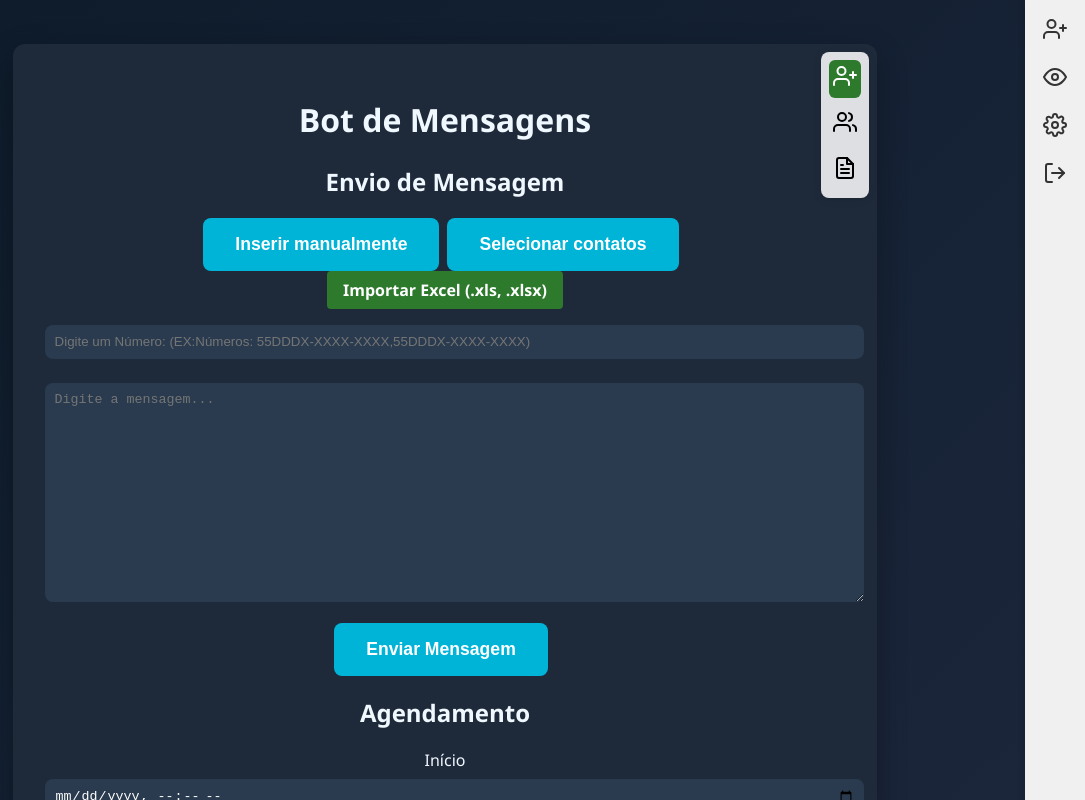
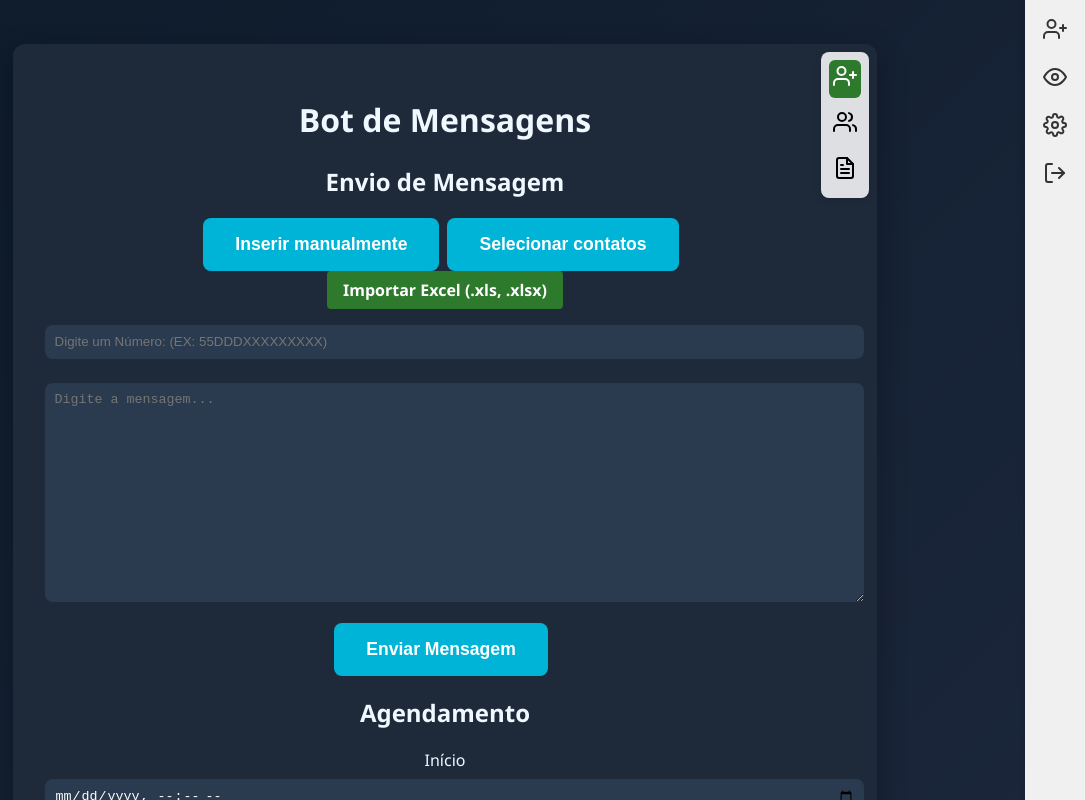
Before and after one commit to Caldeira1996/Bot-Automation, a React (Vite) app in the folder bot-wpp/mensagem-bot-frontend/: page /app in a window 1280 px wide. Shown: the whole page, without its empty margins (195-1280 px from the left). Built offline with nearby package versions, Linux system fonts and the light colour scheme.

Commit message:
Update
Update no funcionamento do mini sidebar

```diff
--- a/bot-wpp/mensagem-bot-frontend/src/App.tsx
+++ b/bot-wpp/mensagem-bot-frontend/src/App.tsx
@@ -1,6 +1,6 @@
 import { useState, useEffect, useRef } from "react";
 import type { Contact } from "./types";
-import MessageEditor from "./components/MessageEditor";
+import MessageEditor, { type MessageEditorRef } from "./components/MessageEditor";
 import ContactAddModal from "./components/ContactAddModal";
 import ContactListModal from "./components/ContactListModal";
 import ScheduleForm from "./components/ScheduleForm";
@@ -15,8 +15,9 @@ export default function App() {
   const [addOpen, setAddOpen] = useState(false);
   const [listOpen, setListOpen] = useState(false);
   const [activeTab, setActiveTab] = useState<"manual" | "contatos">("manual");
+  const [showSelectModal, setShowSelectModal] = useState(false);
 
-  const fileInputRef = useRef<HTMLInputElement>(null);
+  const messageEditorRef = useRef<MessageEditorRef>(null);
 
   useEffect(() => {
     const salvos = localStorage.getItem("contatos");
@@ -38,10 +39,6 @@ export default function App() {
     setContacts((prev) => prev.filter((_, i) => i !== indexToRemove));
   const handleClearAll = () => setContacts([]);
 
-  const handleFileClick = () => {
-    fileInputRef.current?.click();
-  };
-
   return (
     <>
       <main className="container" style={{ position: "relative" }}>
@@ -56,20 +53,18 @@ export default function App() {
           </button>
           <button
             title="Selecionar Contatos"
-            onClick={() => setActiveTab("contatos")}
+            onClick={() => setShowSelectModal(true)}
             className={activeTab === "contatos" ? "active" : ""}
           >
             <FiUsers />
           </button>
-          <button title="Importar Excel" onClick={handleFileClick}>
+
+          <button
+            title="Importar Excel"
+            onClick={() => messageEditorRef.current?.triggerFileInput()}
+          >
             <FiFileText />
           </button>
-          <input
-            type="file"
-            accept=".xlsx,.xls,.docx"
-            ref={fileInputRef}
-            style={{ display: "none" }}
-          />
         </div>
 
         <h1>Bot de Mensagens</h1>
@@ -88,11 +83,14 @@ export default function App() {
         )}
 
         <MessageEditor
+          ref={messageEditorRef}
           template={template}
           setTemplate={setTemplate}
           contacts={contacts}
           activeTab={activeTab}
           setActiveTab={setActiveTab}
+          showSelectModal={showSelectModal}
+          setShowSelectModal={setShowSelectModal}
         />
 
         <ScheduleForm onSchedule={(s) => console.log("Agendar", s)} />
--- a/bot-wpp/mensagem-bot-frontend/src/components/MessageEditor.tsx
+++ b/bot-wpp/mensagem-bot-frontend/src/components/MessageEditor.tsx
@@ -1,45 +1,59 @@
-import { useState } from "react";
-import type { Dispatch, SetStateAction } from "react";
-import type { Contact } from "../types";
+import {
+  useState,
+  useImperativeHandle,
+  forwardRef,
+  useRef,
+  type Dispatch,
+  type SetStateAction,
+} from "react";
 import mammoth from "mammoth";
 import * as XLSX from "xlsx";
-
 import ContactSelectModal from "./ContactSelectModal";
+import type { Contact } from "../types";
 import "../styles/message-editor.css";
 
 interface MessageEditorProps {
   template: string;
   setTemplate: Dispatch<SetStateAction<string>>;
   contacts: Contact[];
-
   activeTab: "manual" | "contatos";
-  setActiveTab: React.Dispatch<React.SetStateAction<"manual" | "contatos">>;
+  setActiveTab: Dispatch<SetStateAction<"manual" | "contatos">>;
+  showSelectModal: boolean;
+  setShowSelectModal: Dispatch<SetStateAction<boolean>>;
 }
 
-export default function MessageEditor({
-  template,
-  setTemplate,
-  contacts,
-}: MessageEditorProps) {
+export type MessageEditorRef = {
+  triggerFileInput: () => void;
+};
+
+const MessageEditor = forwardRef<MessageEditorRef, MessageEditorProps>(function MessageEditor(
+  { template, setTemplate, contacts, activeTab, setActiveTab, showSelectModal, setShowSelectModal },
+  ref
+) {
   const [manualPhones, setManualPhones] = useState("");
   const [selectedPhones, setSelectedPhones] = useState<string[]>([]);
-  const [activeTab, setActiveTab] = useState<"manual" | "contatos">("manual");
   const [sending, setSending] = useState(false);
-  const [showSelectModal, setShowSelectModal] = useState(false);
 
-  // Novo: juntar manual + contatos
+  const fileInputRef = useRef<HTMLInputElement>(null);
+
+  useImperativeHandle(ref, () => ({
+    triggerFileInput: () => {
+      fileInputRef.current?.click();
+    },
+    openSelectModal: () => {
+      setShowSelectModal(true);
+    }
+  }));
+
   const manualList = manualPhones
     .split(",")
     .map((p) => p.trim())
     .filter((p) => p.length > 0);
 
   const mergedPhones = Array.from(new Set([...manualList, ...selectedPhones]));
-
   const validPhones = mergedPhones.filter((p) => /^\d{12,13}$/.test(p));
   const invalidPhones = mergedPhones.filter((p) => !/^\d{12,13}$/.test(p));
-
-  const allPhonesValid = mergedPhones.length > 0 && invalidPhones.length === 0;
-  const phoneIsValid = mergedPhones.length > 0 && allPhonesValid;
+  const phoneIsValid = mergedPhones.length > 0 && invalidPhones.length === 0;
   const msgIsValid = template.trim().length > 0;
 
   async function handleSubmit(e: React.FormEvent) {
@@ -142,11 +156,11 @@ export default function MessageEditor({
             type="file"
             accept=".xlsx,.xls,.docx"
             onChange={handleFile}
+            ref={fileInputRef}
             style={{ display: "none" }}
           />
         </div>
 
-        {/* Contador e balões */}
         {mergedPhones.length > 0 && (
           <div className="import-summary">
             <div className="import-counts">
@@ -181,11 +195,10 @@ export default function MessageEditor({
           </div>
         )}
 
-        {/* Campo de entrada e mensagem */}
         {activeTab === "manual" && (
           <input
             className="input w-full"
-            placeholder="Digite um Número: (EX:Números: 55DDDX-XXXX-XXXX,55DDDX-XXXX-XXXX)"
+            placeholder="Digite um Número: (EX: 55DDDXXXXXXXXX)"
             value={manualPhones}
             onChange={(e) => {
               const onlyDigitsAndComma = e.target.value.replace(/[^\d,]/g, "");
@@ -202,11 +215,7 @@ export default function MessageEditor({
           onChange={(e) => setTemplate(e.target.value)}
         />
 
-        <button
-          className="btn"
-          disabled={!phoneIsValid || !msgIsValid || sending}
-          onClick={handleSubmit}
-        >
+        <button className="btn" disabled={!phoneIsValid || !msgIsValid || sending} onClick={handleSubmit}>
           {sending ? "Enviando…" : "Enviar Mensagem"}
         </button>
       </section>
@@ -224,4 +233,6 @@ export default function MessageEditor({
       )}
     </>
   );
-}
+});
+
+export default MessageEditor;
```
